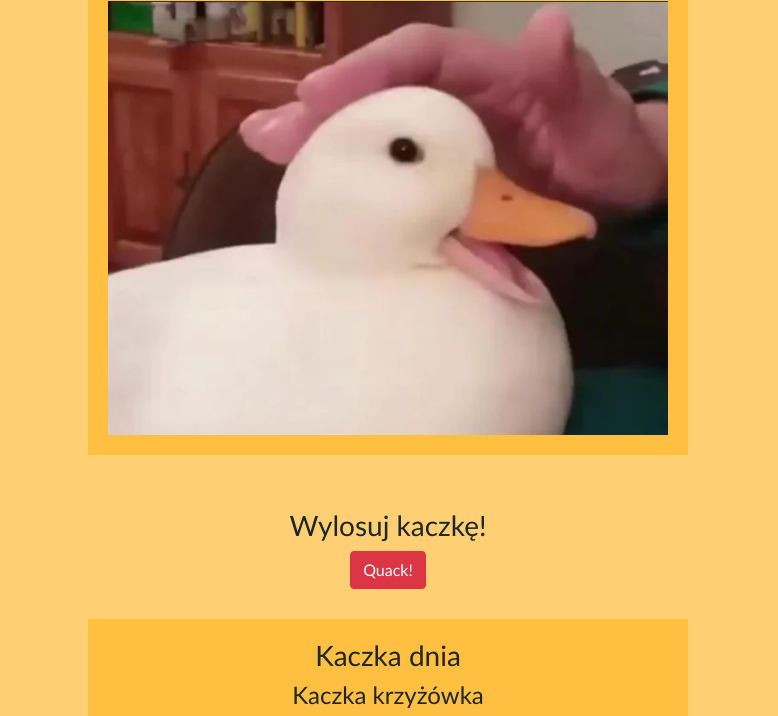
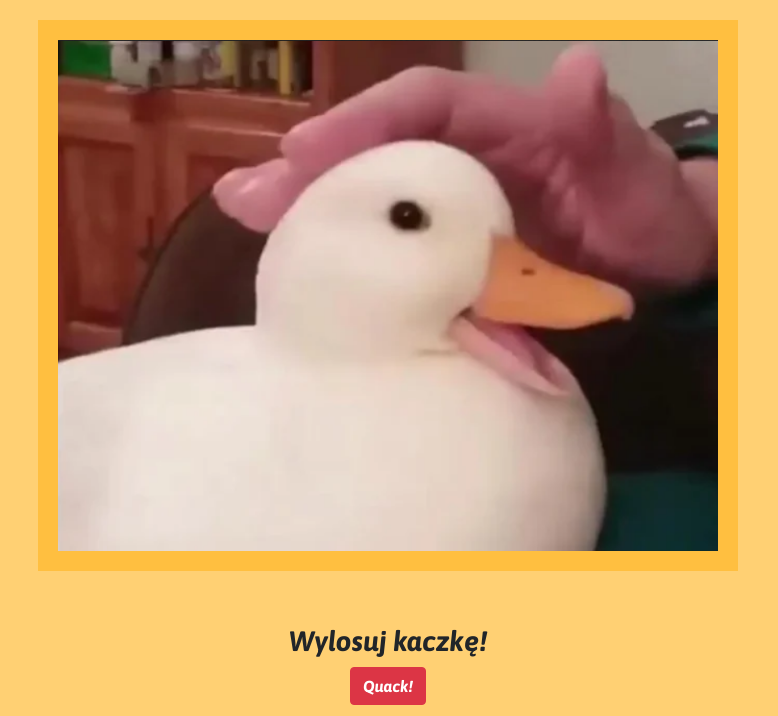
Before and after one commit to Dy-niak/WhatTheDuck, a plain HTML site: page index.html in a window 1280 px wide. Shown: the part 366-1082 px from the top of the page, without its empty margins (252-1030 px from the left). Drawn offline with nearby package versions, Linux system fonts and the light colour scheme.

Commit message:
drobne poprawki losowania i css

```diff
--- a/index.html
+++ b/index.html
@@ -4,7 +4,7 @@
     <meta charset="UTF-8">
     <meta name="viewport" content="width=device-width, initial-scale=1.0">
     <title>What the Duck</title>
-    <link href="https://fonts.googleapis.com/css2?family=Roboto:wght@500&display=swap" rel="stylesheet">
+    <link href="https://fonts.googleapis.com/css2?family=Asap:ital,wght@1,700&display=swap" rel="stylesheet">
     <link rel="stylesheet" href="https://stackpath.bootstrapcdn.com/bootstrap/4.5.2/css/bootstrap.min.css" integrity="sha384-JcKb8q3iqJ61gNV9KGb8thSsNjpSL0n8PARn9HuZOnIxN0hoP+VmmDGMN5t9UJ0Z" crossorigin="anonymous">
     <link rel="stylesheet" href="style.css">
 </head>
--- a/main.js
+++ b/main.js
@@ -5,7 +5,6 @@ const fotkiKaczek = ["img/kaczka1.png", "img/kaczka2.jpg", "img/kaczka3.jpg", "i
 
 const losowanieKaczki = () => {
     kaczkaContainter.innerHTML = "<img src='" + fotkiKaczek[Math.floor(Math.random() * fotkiKaczek.length)] + "'></img>";
-    console.log(fotkiKaczek[Math.floor(Math.random() * fotkiKaczek.length)]);
     console.log(kaczkaContainter.innerHTML);
 
 }
--- a/style.css
+++ b/style.css
@@ -1,22 +1,38 @@
 body, html {
-    font-family: 'Calibri', sans-serif;
+    font-family: 'Asap', sans-serif;
     text-align: center;
     margin: 0px auto;
     box-sizing: border-box;
     background-color: #FFD073;
 }
+h2 {
+    font-size: 4em;
+}
 #logo {
     margin-top: 30px;
     margin-bottom: 20px;
 }
+#glownaKaczka{
+    margin: 30px auto;
+    width: 700px;
+    min-height: 550px;
+    background-color: #FFBF40;
+    padding: 20px;
+}
+#glownaKaczka img {
+    width: 100%;
+    max-height: 100%;
+    object-fit: cover;
+}
 .kaczkaContainter{
     margin: 30px auto;
-    width: 600px;
+    width: 700px;
+    min-height: 200px;
     background-color: #FFBF40;
     padding: 20px;
 }
 .kaczkaContainter img {
-    max-width: 100%;
+   width: 100%;
 }
 .pozostaleKaczki {
     margin: 0 auto;
@@ -30,6 +46,7 @@ body, html {
 }
 footer {
     background-color: coral;
-    height: 60px;
-    line-height: 60px;
+    height: 100px;
+    line-height: 100px;
+    font-size: 2em;
 }
```
